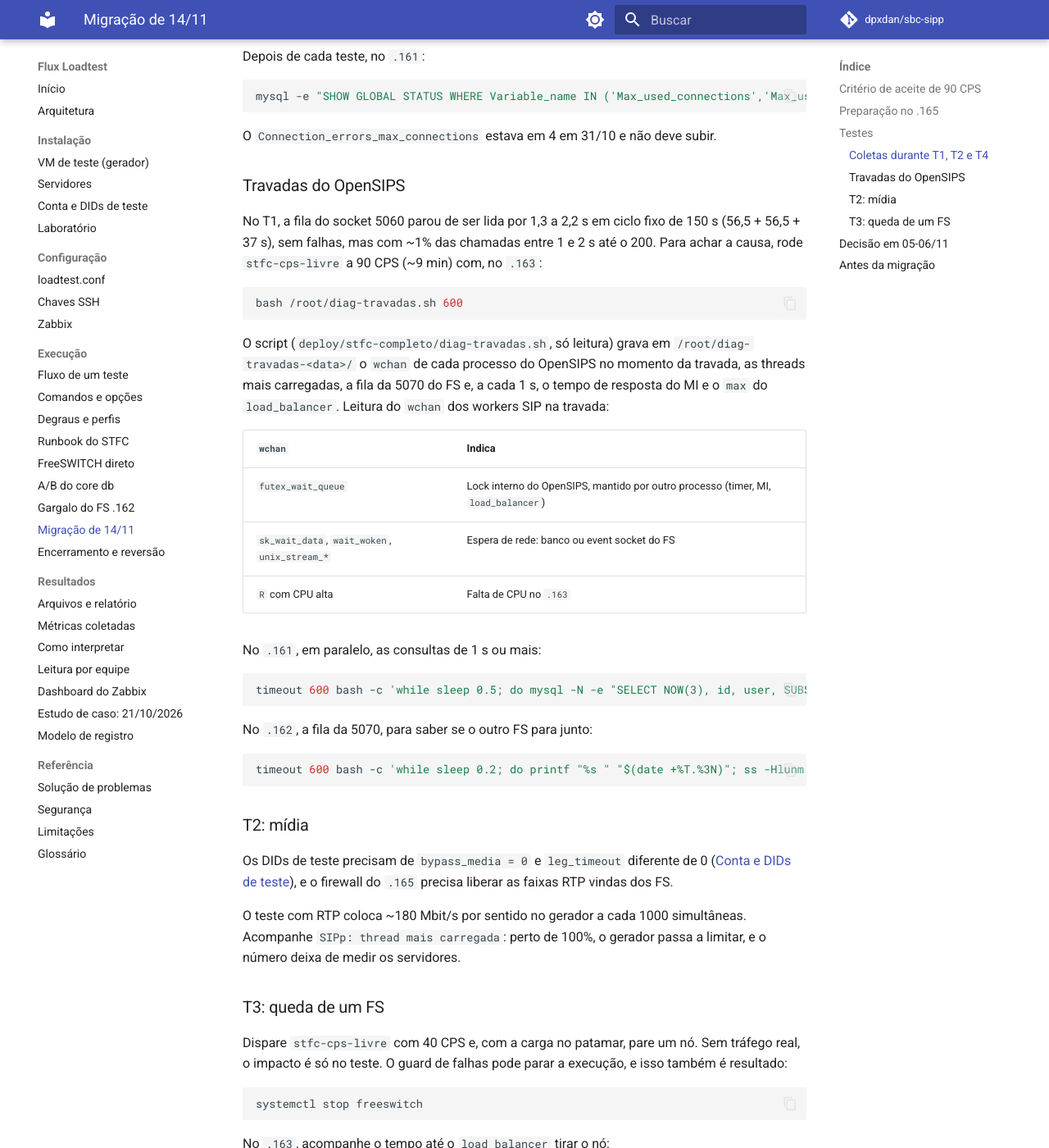
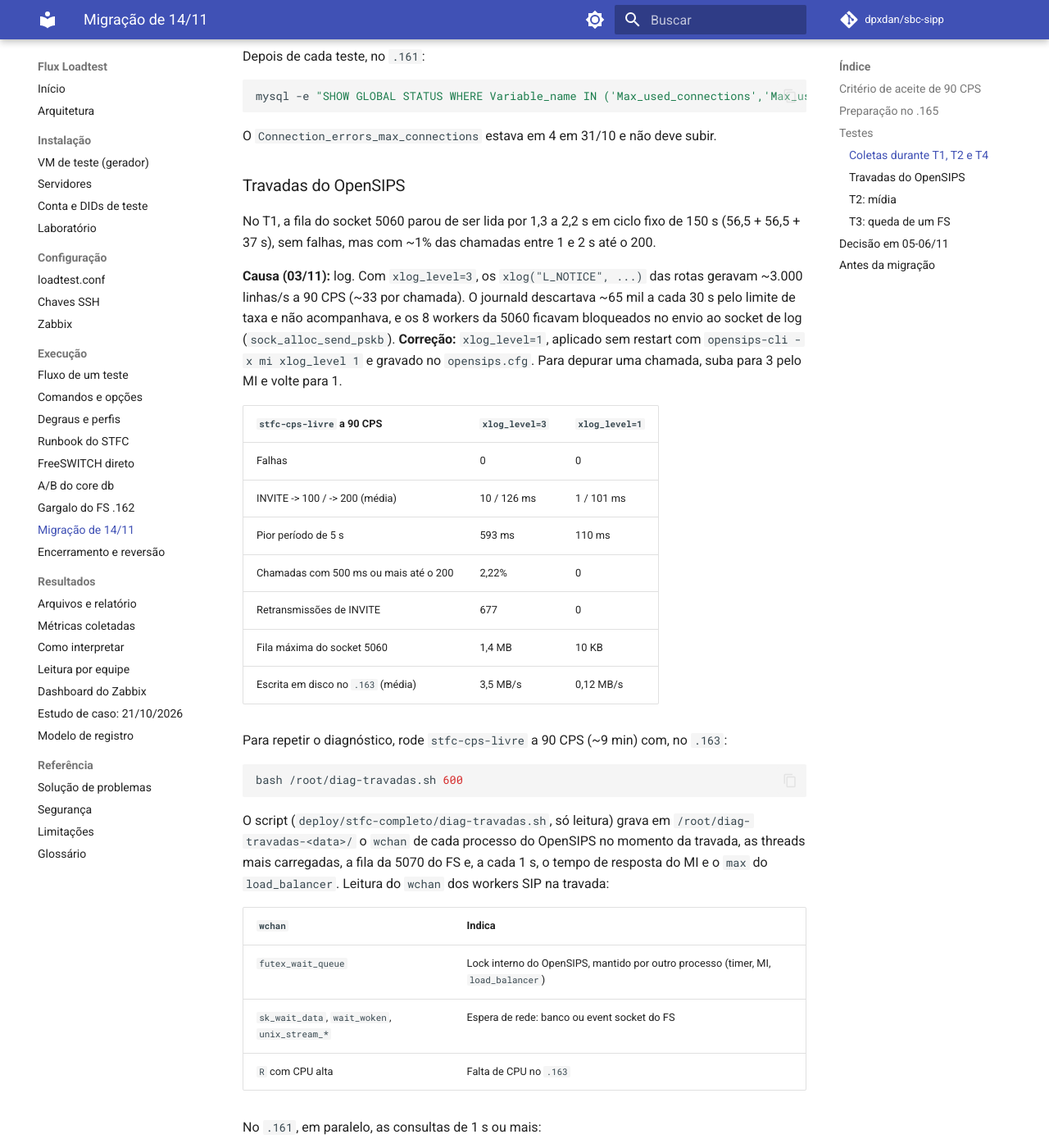
Before and after one commit to dpxdan/sbc-sipp, an MkDocs documentation site: the page built from docs/execucao/migracao-14-11.md, in a window 1280 px wide and 1400 px high, scrolled down 2112 px. Shown: the whole window at 82% size. Built offline with MkDocs 1.6.1 and Material for MkDocs 9.7.7, drawn with Linux system fonts in a browser that asks for light colours; comment, search, counter and statistics services are not loaded; some of the changed text lies outside the part shown.

Commit message:
Diag/travadas opensips (#38)
* feat(stfc): captura do estado do OpenSIPS nas travadas do socket 5060

As travadas de 1,3 a 2,2 s seguem um ciclo fixo de 150 s no T1 de 90 CPS.
O diag-travadas.sh registra o wchan de cada processo do OpenSIPS no
momento da travada, as threads mais carregadas, o tempo de resposta do MI
e o max do load_balancer, para separar lock interno, espera de banco ou
event socket e falta de CPU.

* docs(stfc): causa das travadas do OpenSIPS e xlog_level=1

As travadas vinham do log: com xlog_level=3, os xlog L_NOTICE das rotas
geravam ~3.000 linhas/s a 90 CPS e os workers da 5060 bloqueavam no envio
ao journald. Com xlog_level=1, o pior periodo de 5 s caiu de 593 para
110 ms, sem retransmissoes. xlog_level=1 entra na lista de persistencia.

* docs(stfc): bypass_media=1 desativa o bypass no FluxSBC

O repositorio exigia bypass_media=0 para o FS ancorar o RTP, mas no
FluxSBC o valor e invertido: 1 desativa o bypass. Os 100 mil DIDs da
conta 211 ja estao com 1 e leg_timeout=30, conferidos em 03/11.

````diff
--- a/docs/execucao/migracao-14-11.md
+++ b/docs/execucao/migracao-14-11.md
@@ -90,8 +90,25 @@
 ### Travadas do OpenSIPS
 
 No T1, a fila do socket 5060 parou de ser lida por 1,3 a 2,2 s em ciclo fixo de 150 s (56,5 + 56,5 + 37 s), sem
-falhas, mas com ~1% das chamadas entre 1 e 2 s até o 200. Para achar a causa, rode `stfc-cps-livre` a 90 CPS
-(~9 min) com, no `.163`:
+falhas, mas com ~1% das chamadas entre 1 e 2 s até o 200.
+
+**Causa (03/11):** log. Com `xlog_level=3`, os `xlog("L_NOTICE", ...)` das rotas geravam ~3.000 linhas/s a 90 CPS
+(~33 por chamada). O journald descartava ~65 mil a cada 30 s pelo limite de taxa e não acompanhava, e os 8 workers da
+5060 ficavam bloqueados no envio ao socket de log (`sock_alloc_send_pskb`). **Correção:** `xlog_level=1`, aplicado
+sem restart com `opensips-cli -x mi xlog_level 1` e gravado no `opensips.cfg`. Para depurar uma chamada, suba para 3
+pelo MI e volte para 1.
+
+| `stfc-cps-livre` a 90 CPS | `xlog_level=3` | `xlog_level=1` |
+|---|---|---|
+| Falhas | 0 | 0 |
+| INVITE -> 100 / -> 200 (média) | 10 / 126 ms | 1 / 101 ms |
+| Pior período de 5 s | 593 ms | 110 ms |
+| Chamadas com 500 ms ou mais até o 200 | 2,22% | 0 |
+| Retransmissões de INVITE | 677 | 0 |
+| Fila máxima do socket 5060 | 1,4 MB | 10 KB |
+| Escrita em disco no `.163` (média) | 3,5 MB/s | 0,12 MB/s |
+
+Para repetir o diagnóstico, rode `stfc-cps-livre` a 90 CPS (~9 min) com, no `.163`:
 
 ```bash
 bash /root/diag-travadas.sh 600
@@ -121,7 +138,7 @@
 
 ### T2: mídia
 
-Os DIDs de teste precisam de `bypass_media = 0` e `leg_timeout` diferente de 0 ([Conta e DIDs de teste](../instalacao/massa-dids.md)),
+Os DIDs de teste precisam de `bypass_media = 1` (no FluxSBC, `1` desativa o bypass e o FS ancora o RTP) e `leg_timeout` diferente de 0 ([Conta e DIDs de teste](../instalacao/massa-dids.md)),
 e o firewall do `.165` precisa liberar as faixas RTP vindas dos FS.
 
 O teste com RTP coloca ~180 Mbit/s por sentido no gerador a cada 1000 simultâneas. Acompanhe `SIPp: thread mais
@@ -160,8 +177,8 @@
 
 - **Senha do event socket:** trocar, atualizando `/etc/flux-loadtest/fs_cli.pass` no `.165` e nos FS, `/root/.fs_cli_conf`
   e o que o OpenSIPS usar. Reinicie o `fluxsbc-cps` em cada FS.
-- **Persistência:** conferir depois de um restart `S_MEMORY=256`, `maxbuffer`, `net.core.rmem_max`,
-  `max_connections` nos dois nós do PXC e os limites do `switch.conf`.
+- **Persistência:** conferir depois de um restart `S_MEMORY=256`, `maxbuffer`, `net.core.rmem_max`, `xlog_level=1`
+  no `opensips.cfg`, `max_connections` nos dois nós do PXC e os limites do `switch.conf`.
 - **Limites:** rodar `fs-limites.sh restaurar` nos dois FS.
 - **Zabbix:** revogar os tokens de teste, desvincular os templates `Flux Loadtest` dos hosts reais e definir os alertas
   reais dos FS. O template de CPS não tem gatilhos, e as ações de notificação não têm condição.
````
Also changed, not shown: deploy/stfc-completo/RESULTADOS.md (+6 -5 lines), deploy/stfc-completo/ZABBIX.md (+2 -2 lines), docs/execucao/degraus-e-perfis.md (+4 -4 lines), docs/instalacao/massa-dids.md (+4 -4 lines), docs/resultados/como-interpretar.md (+1 -1 lines), docs/resultados/por-equipe.md (+2 -2 lines), 3 other files.
